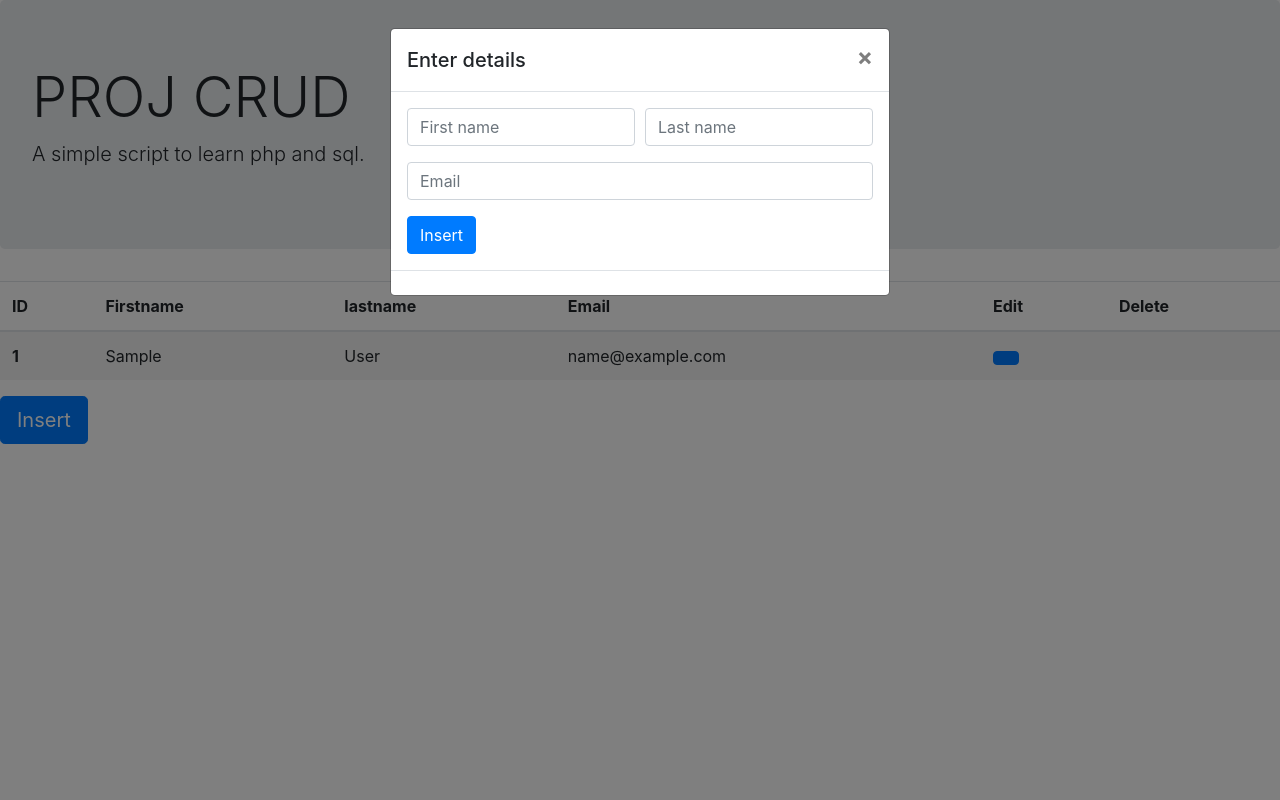
After one commit to NaveenSriram-dev/php-crud, a PHP site: page /index2.php in a window 1280 px wide, after a click on "Insert". The commit adds this page. Run offline with PHP 8.4, Linux system fonts and the light colour scheme; tables that the repository leaves empty or names only in its code hold one stand-in row (values such as "Sample post"); some libraries are stand-ins or nearby versions.

Commit message:
bootstrap included

```diff
--- /dev/null
+++ b/db.php
@@ -0,0 +1,13 @@
+<?php
+$servername = "localhost";
+$username = "root";
+$password = "";
+$dbname = "myDB";
+
+// Create connection
+$conn = new mysqli($servername, $username, $password, $dbname,"3306");
+// Check connection
+if ($conn->connect_error) {
+    die("Connection failed: " . $conn->connect_error);
+}
+ ?>
--- /dev/null
+++ b/index2.php
@@ -0,0 +1,89 @@
+<!DOCTYPE html>
+<html lang="en" dir="ltr">
+    <head>
+        <meta charset="utf-8">
+        <title>PROJ CRUD</title>
+    </head>
+    <body>
+        <link rel="stylesheet" href="https://stackpath.bootstrapcdn.com/bootstrap/4.4.1/css/bootstrap.min.css" integrity="sha384-Vkoo8x4CGsO3+Hhxv8T/Q5PaXtkKtu6ug5TOeNV6gBiFeWPGFN9MuhOf23Q9Ifjh" crossorigin="anonymous">
+        <link href="//netdna.bootstrapcdn.com/bootstrap/3.0.0/css/bootstrap-glyphicons.css" rel="stylesheet">
+        <script src="https://cdn.jsdelivr.net/npm/popper.js@1.16.0/dist/umd/popper.min.js" integrity="sha384-Q6E9RHvbIyZFJoft+2mJbHaEWldlvI9IOYy5n3zV9zzTtmI3UksdQRVvoxMfooAo" crossorigin="anonymous"></script>
+        <script src="https://code.jquery.com/jquery-3.4.1.slim.min.js" integrity="sha384-J6qa4849blE2+poT4WnyKhv5vZF5SrPo0iEjwBvKU7imGFAV0wwj1yYfoRSJoZ+n" crossorigin="anonymous"></script>
+        <script src="https://stackpath.bootstrapcdn.com/bootstrap/4.4.1/js/bootstrap.min.js" integrity="sha384-wfSDF2E50Y2D1uUdj0O3uMBJnjuUD4Ih7YwaYd1iqfktj0Uod8GCExl3Og8ifwB6" crossorigin="anonymous"></script>
+        <div class="jumbotron">
+            <h1 class="display-4">PROJ CRUD</h1>
+            <p class="lead">A simple script to learn php and sql.</p>
+        </div>
+
+<! The table code!>
+        <table class="table table-striped">
+              <thead>
+                <tr>
+                  <th scope="col">ID</th>
+                  <th scope="col">Firstname</th>
+                  <th scope="col">lastname</th>
+                  <th scope="col">Email</th>
+                  <th scope="col">Edit</th>
+                  <th scope="col">Delete</th>
+                </tr>
+              </thead>
+              <tbody>
+                  <?php
+                  include 'db.php';
+                  $sql = "SELECT id ,firstname, lastname,email FROM MyGuests";
+                  $result = $conn->query($sql);
+                  if ($result->num_rows> 0) {
+                      // output data of each row
+                      while($row = $result->fetch_assoc()) {
+                      echo'<tr>
+                      <th scope="row">'.$row["id"].'</th>';
+                      echo ' <td>'.$row["firstname"].'</td>';
+                      echo ' <td>'.$row["lastname"].'</td>';
+                      echo ' <td>'.$row["email"].'</td>';
+// The edit icon code
+                      echo ' <td><form action="update.php" method="post" >
+                        <button type="submit" class="btn btn-primary"><span class="glyphicon glyphicon-pencil"><input type="hidden" name="id" value="'.$row["id"].'"></span></button>
+                      </form> </td>';
+                      echo ' <td> <span class="glyphicon glyphicon-trash"></span> </td>';
+                      echo '</tr>';
+                      }
+                  }
+                  ?>
+              </tbody>
+              </table>
+
+<!The insert button code!>
+
+          <button type="button" class="btn btn-primary btn-lg" data-toggle="modal" data-target="#ins">Insert</button>
+            <div class="modal fade" id="ins" tabindex="-1" role="dialog" aria-labelledby="exampleModalLabel" aria-hidden="true">
+              <div class="modal-dialog" role="document">
+                <div class="modal-content">
+                  <div class="modal-header">
+                    <h5 class="modal-title" id="exampleModalLabel">Enter details</h5>
+                    <button type="button" class="close" data-dismiss="modal" aria-label="Close">
+                      <span aria-hidden="true">&times;</span>
+                    </button>
+                  </div>
+                  <div class="modal-body">
+                        <form action="insert.php" method="post">
+                          <div class="form-group form-row">
+                            <div class="col">
+                              <input type="text" class="form-control" placeholder="First name"name="firstname">
+                            </div>
+                            <div class="col">
+                              <input type="text" class="form-control" placeholder="Last name" name="lastname">
+                            </div>
+                          </div>
+                          <div class="form-group">
+                            <input type="email" class="form-control" placeholder="Email" name="email">
+                          </div>
+                          <button type="submit" class="btn btn-primary">Insert</button>
+                        </form>
+                  </div>
+                  <div class="modal-footer">
+                  </div>
+                </div>
+              </div>
+            </div>
+    </body>
+</html>
```
Also changed, not shown: index1.php (added, +38 -0 lines), insert.php (+3 -14 lines), read.php (+1 -12 lines), update.php (+25 -12 lines).
